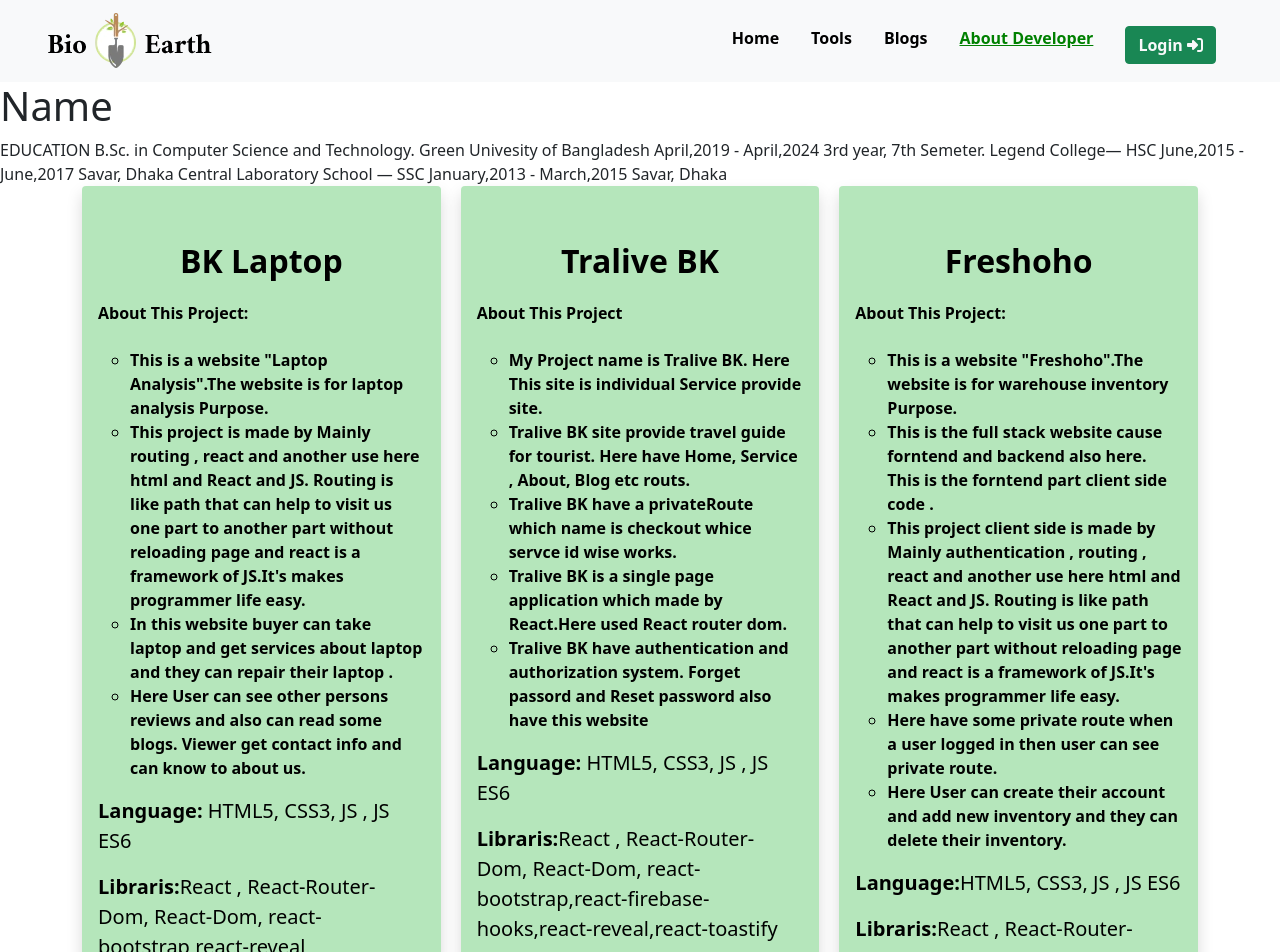
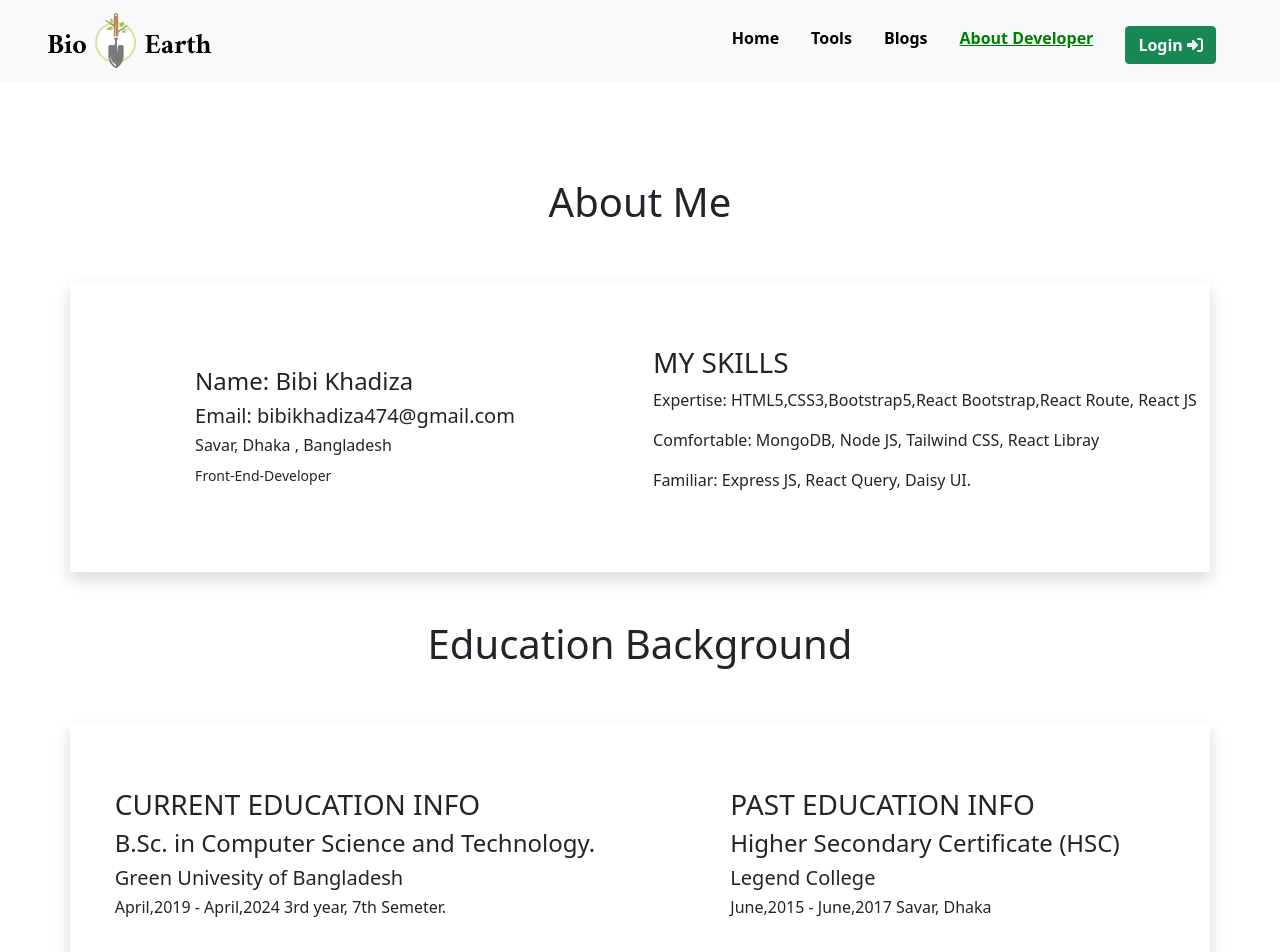
Before and after one commit to khadiza21/-manufacturer-website-client-as-12, a React (Create React App) app: page /developerimg in a window 1280 px wide. Shown: the top 952 px of the page. Built offline with nearby package versions, Linux system fonts and the light colour scheme; no server answers.

Commit message:
more pages add

```diff
--- /dev/null
+++ b/src/components/Hooks/useToken.js
@@ -0,0 +1,31 @@
+import { useEffect, useState } from 'react';
+
+const useToken = user => {
+    const [token, setToken] = useState('');
+    useEffect( () =>{
+
+        const email = user?.user?.email;
+
+        const currentUser = {email: email};
+        if(email){
+            fetch(`http://localhost:5000/user/${email}`, {
+                method:'PUT',
+                headers: {
+                    'content-type': 'application/json'
+                },
+                body:JSON.stringify(currentUser)
+            })
+            .then(res=>res.json())
+            .then(data => {
+                console.log('data inside useToken', data);
+                const accessToken = data.token;
+                localStorage.setItem('accessToken', accessToken);
+                setToken(accessToken);
+            })
+        }
+
+    }, [user]);
+    return [token];
+};
+
+export default useToken;
--- a/src/components/pages/BkPortfolio/BkPortfolio.js
+++ b/src/components/pages/BkPortfolio/BkPortfolio.js
@@ -1,19 +1,12 @@
 import React from "react";
+import Education from "./Education";
 import Projects from "./Projects";
 
 
 const BkPortfolio = () => {
   return (
     <div>
-      <div>
-        <h1>Name</h1>
-      </div>
-      <div>
-        EDUCATION B.Sc. in Computer Science and Technology. Green Univesity of
-        Bangladesh April,2019 - April,2024 3rd year, 7th Semeter. Legend
-        College— HSC June,2015 - June,2017 Savar, Dhaka Central Laboratory
-        School — SSC January,2013 - March,2015 Savar, Dhaka
-      </div>
+      <Education></Education>
      <Projects></Projects>
     </div>
   );
--- a/src/components/pages/BkPortfolio/Education.js
+++ b/src/components/pages/BkPortfolio/Education.js
@@ -1,11 +1,69 @@
-import React from 'react';
+import React from "react";
+import { Col, Container, Row } from "react-bootstrap";
 
 const Education = () => {
-    return (
-        <div>
+  return (
+    <Container className="container mb-5 py-5 ">
+      <h1 className="text-center py-5">About Me</h1>
+      <Row className="shadow">
+        <Col
+          xs={12}
+          md={6}
+          className=" d-flex justify-content-center my-3 align-items-center "
+        >
+          <div className="my-5 ">
+            <h4>Name: Bibi Khadiza</h4>
+            <h5>Email: bibikhadiza474@gmail.com</h5>
+            <h6>Savar, Dhaka , Bangladesh</h6>
+            <small>Front-End-Developer</small>
+          </div>
+        </Col>
 
-        </div>
-    );
+        <Col
+          xs={12}
+          md={6}
+          className="d-flex justify-content-center my-3 align-items-center "
+        >
+          <div className="my-5 ">
+            <h3>MY SKILLS</h3>
+            <p>Expertise: HTML5,CSS3,Bootstrap5,React  Bootstrap,React Route, React JS </p>
+            <p>Comfortable: MongoDB, Node JS, Tailwind CSS, React Libray</p>
+            <p>Familiar: Express JS, React Query, Daisy UI.</p>
+          </div>
+        </Col>
+      </Row>
+
+      <h1 className="text-center py-5">Education Background</h1>
+
+      <Row className="shadow">
+        <Col
+          xs={12}
+          md={6}
+          className=" d-flex justify-content-center my-3 align-items-center "
+        >
+          <div className="my-5 ">
+            <h3>CURRENT EDUCATION INFO</h3>
+            <h4> B.Sc. in Computer Science and Technology.</h4>
+            <h5>Green Univesity of Bangladesh</h5>
+            <h6>April,2019 - April,2024 3rd year, 7th Semeter.</h6>
+          </div>
+        </Col>
+
+        <Col
+          xs={12}
+          md={6}
+          className="d-flex justify-content-center my-3 align-items-center "
+        >
+          <div className="my-5 ">
+            <h3>PAST EDUCATION INFO</h3>
+            <h4>Higher Secondary Certificate (HSC)</h4>
+            <h5>Legend College</h5>
+            <h6>June,2015 - June,2017 Savar, Dhaka</h6>
+          </div>
+        </Col>
+      </Row>
+    </Container>
+  );
 };
 
 export default Education;
--- a/src/components/pages/BuyTool/BuyTool.js
+++ b/src/components/pages/BuyTool/BuyTool.js
@@ -16,11 +16,12 @@ const BuyTool = () => {
     fetch(url)
       .then((res) => res.json())
       .then((data) => setTool(data));
-  }, []);
+  }, [id]);
 
   const onSubmit = (data) => {
 
-    console.log(data);
+    console.log('click');
+    console.log('click',data);
     const url = `http://localhost:5000/orders`;
     fetch(url, {
       method: "POST",
--- a/src/components/pages/DashBoard/AddReview/AddReview.js
+++ b/src/components/pages/DashBoard/AddReview/AddReview.js
@@ -1,13 +1,13 @@
-import React from 'react';
-import { useAuthState } from 'react-firebase-hooks/auth';
-import { useForm } from 'react-hook-form';
-import { toast } from 'react-toastify';
-import auth from '../../../../firebase.init';
+import React from "react";
+import { useAuthState } from "react-firebase-hooks/auth";
+import { useForm } from "react-hook-form";
+import { toast } from "react-toastify";
+import auth from "../../../../firebase.init";
 
 const AddReview = () => {
   const { register, handleSubmit, reset } = useForm();
   const [user] = useAuthState(auth);
-
+  console.log(user);
 
   const onSubmit = (data) => {
     console.log(data);
@@ -29,7 +29,6 @@ const AddReview = () => {
     reset();
   };
 
-
   return (
     <div>
       <h2 className="py-3 text-success fs-1 pb-5  text-center fw-bold">
@@ -39,6 +38,7 @@ const AddReview = () => {
         onSubmit={handleSubmit(onSubmit)}
         className="d-flex flex-column w-75 mx-auto"
       >
+        {console.log(user)}
         <input
           // readOnly
           value={user?.email}
--- a/src/components/pages/Home/Tools/Tool/Tool.js
+++ b/src/components/pages/Home/Tools/Tool/Tool.js
@@ -35,7 +35,6 @@ const Tool = (props) => {
         <h5>Available Quantity: {avail_quantity}</h5>
         <h5>Price: {price}</h5>
       </div>
-
       <div>
         <Button
           className="btn btn-success"
--- a/src/components/pages/Login/Login.js
+++ b/src/components/pages/Login/Login.js
@@ -9,6 +9,7 @@ import {
 import Loading from "../../shared/Loading";
 import { sendPasswordResetEmail } from "firebase/auth";
 import { toast } from "react-toastify";
+import useToken from "../../Hooks/useToken";
 
 const Login = () => {
   const [signInWithGoogle, gUser, gLoading, gError] = useSignInWithGoogle(auth);
@@ -20,6 +21,8 @@ const Login = () => {
   const [signInWithEmailAndPassword, user, loading, error] =
     useSignInWithEmailAndPassword(auth);
 
+  const [token] = useToken(user || gUser);
+
   let signInError;
   const emailRef = useRef("");
   const passwordRef = useRef("");
@@ -28,10 +31,10 @@ const Login = () => {
   let from = location.state?.from?.pathname || "/";
 
   useEffect(() => {
-    if (user || gUser) {
+    if (token) {
       navigate(from, { replace: true });
     }
-  }, [user, gUser, from, navigate]);
+  }, [token, from, navigate]);
 
   if (loading || gLoading) {
     return <Loading></Loading>;
--- a/src/components/pages/Login/Register.js
+++ b/src/components/pages/Login/Register.js
@@ -5,9 +5,11 @@ import {
   useUpdateProfile,
 } from "react-firebase-hooks/auth";
 import { useForm } from "react-hook-form";
-import { Link, useLocation, useNavigate } from "react-router-dom";
+import { Link,  useLocation,  useNavigate } from "react-router-dom";
 import auth from "../../../firebase.init";
+import useToken from "../../Hooks/useToken";
 import Loading from "../../shared/Loading";
+
 
 const Register = () => {
   const [signInWithGoogle, gUser, gLoading, gError] = useSignInWithGoogle(auth);
@@ -20,7 +22,7 @@ const Register = () => {
     useCreateUserWithEmailAndPassword(auth);
 
   const [updateProfile, updating, updateError] = useUpdateProfile(auth);
-
+ const [token] = useToken(user || gUser)
   const navigate = useNavigate();
 
   const location = useLocation();
@@ -42,9 +44,9 @@ const Register = () => {
     );
   }
 
-  if (user || gUser) {
+  if (token) {
     console.log(user || gUser);
-    navigate(from, { replace: true });
+   navigate(from, { replace: true });
   }
 
   const onSubmit = async (data) => {
```
Also changed, not shown: src/components/pages/BkPortfolio/AboutBk.js (deleted), src/components/pages/BkPortfolio/Skills.js (deleted). Lines whose indentation alone changed are shown as unchanged.
